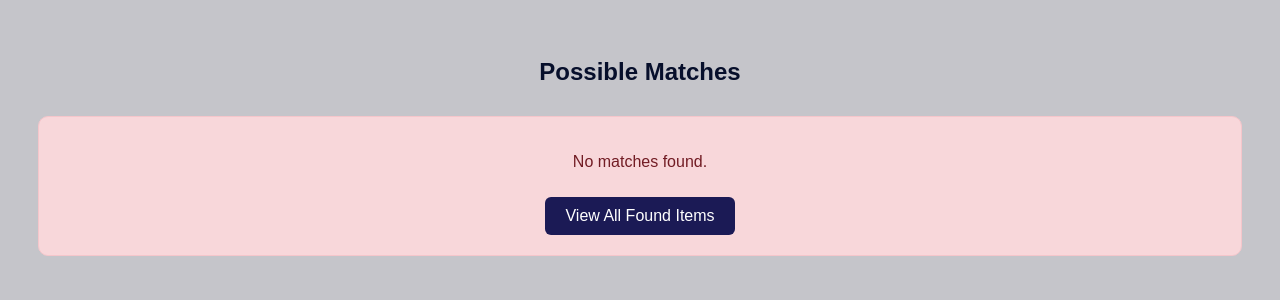
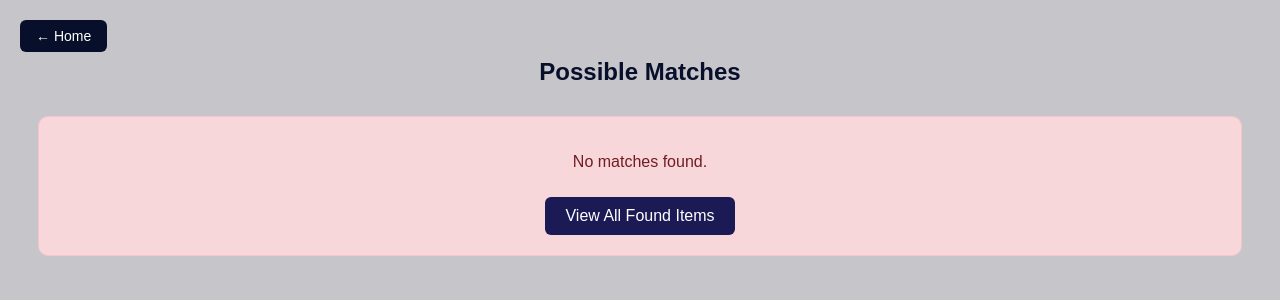
Before and after one commit to akshitasingh15/Lost-and-Found-Management-System, a Flask app: page /matches/1 in a window 1280 px wide. Shown: the top 300 px of the page. Run offline with Flask 3, Linux system fonts and the light colour scheme; data that the repository does not hold is empty.

Commit message:
Update matches.html

```diff
--- a/templates/matches.html
+++ b/templates/matches.html
@@ -54,11 +54,24 @@
         a.button:hover {
             background-color: #535C91;
         }
+
+        .back-btn {
+            position: absolute;
+            left: 20px;
+            top: 20px;
+            background-color: #070F2B;
+            padding: 8px 16px;
+            border-radius: 6px;
+            text-decoration: none;
+            color: white;
+            font-size: 14px;
+        }
     </style>
 </head>
 <body>
 
     <h2>Possible Matches</h2>
+    <a class="back-btn" href="/">← Home</a>
 
     {% if matches and matches|length > 0 %}
         {% for item in matches %}
```
